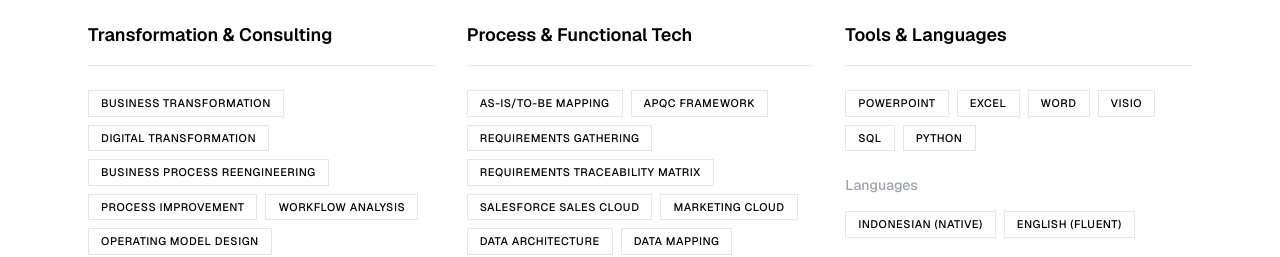
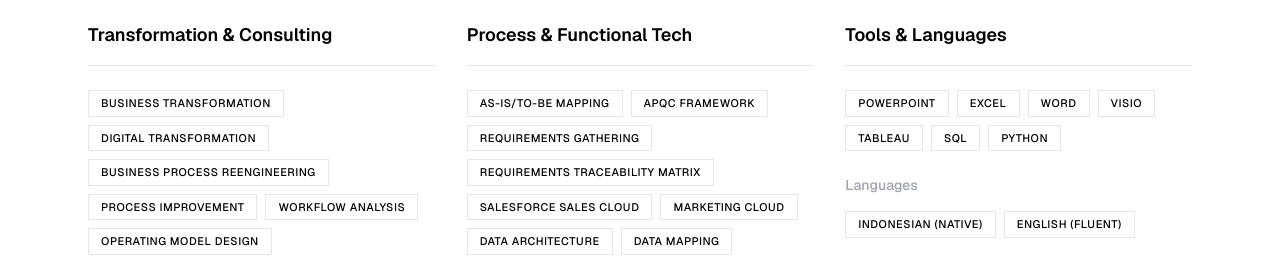
Before and after one commit to Markkreel/markkreel.github.io, a Next.js app: page / in a window 1280 px wide. Shown: the part 6340-6597 px from the top of the page. Built offline with nearby package versions, Linux system fonts and the light colour scheme.

Commit message:
fix: Add Tableau to tools and languages section in resume

```diff
--- a/app/page.tsx
+++ b/app/page.tsx
@@ -1370,6 +1370,7 @@ export default function Home() {
                   <span className="tag">Excel</span>
                   <span className="tag">Word</span>
                   <span className="tag">Visio</span>
+                  <span className="tag">Tableau</span>
                   <span className="tag">SQL</span>
                   <span className="tag">Python</span>
                 </div>
```
Also changed, not shown: 1 other file (tests, documents, lock files or other folders).
